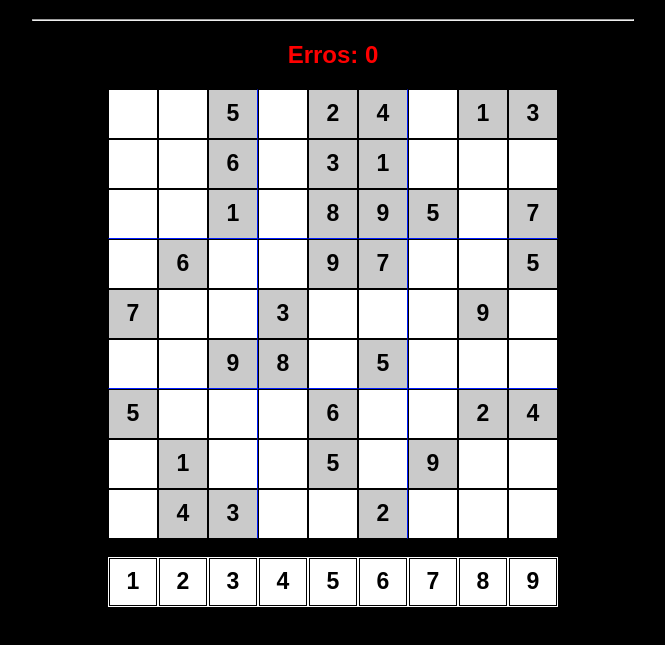
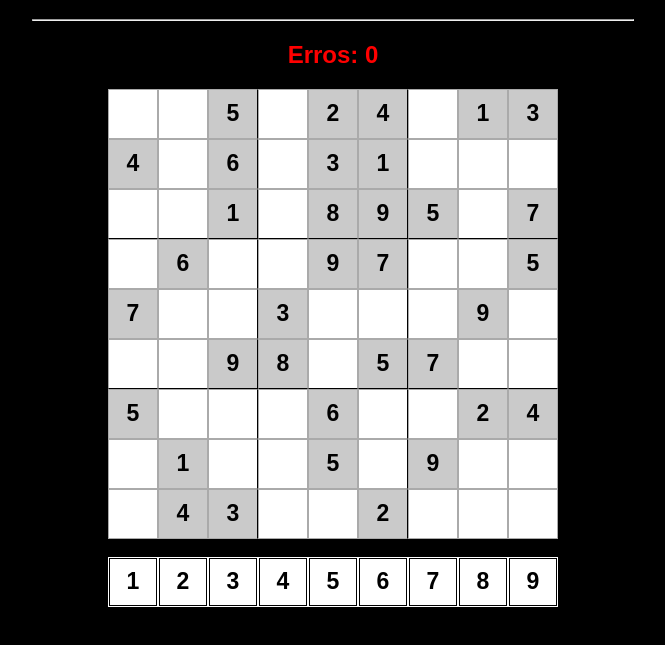
Before and after one commit to Efrals/sudoku, a plain HTML site: page index.html in a window 1280 px wide. Shown: the part 61-706 px from the top of the page, without its empty margins (307-972 px from the left). Drawn offline with Linux system fonts and the light colour scheme; a web font is replaced by a local one.

Commit message:
algumas melhorias na dificuldade e na estilização

```diff
--- a/script.js
+++ b/script.js
@@ -5,11 +5,11 @@ var errors = 0;
 
 var board = [
   "--5-24-13",
-  "--6-31---",
+  "4-6-31---",
   "--1-895-7",
   "-6--97--5",
   "7--3---9-",
-  "--98-5---",
+  "--98-57--",
   "5---6--24",
   "-1--5-9--",
   "-43--2---",
--- a/style.css
+++ b/style.css
@@ -33,7 +33,7 @@ hr {
 .tile {
   width: 48px;
   height: 48px;
-  border: 1px solid rgb(0, 0, 0);
+  border: 1px solid rgb(170, 170, 170);
 
   font-size: 23px;
   font-weight: bold;
@@ -78,10 +78,10 @@ hr {
 
 /* Linha vertical para facilictar a visualização */
 .vertical-line {
-  border-right: 1px solid rgb(0, 26, 255);
+  border-right: 1px solid rgb(0, 0, 0);
 }
 
 /* Linha horizontal para facilictar a visualização */
 .horizontal-line {
-  border-bottom: 1px solid rgb(0, 26, 255);
+  border-bottom: 1px solid rgb(0, 0, 0);
 }
```
